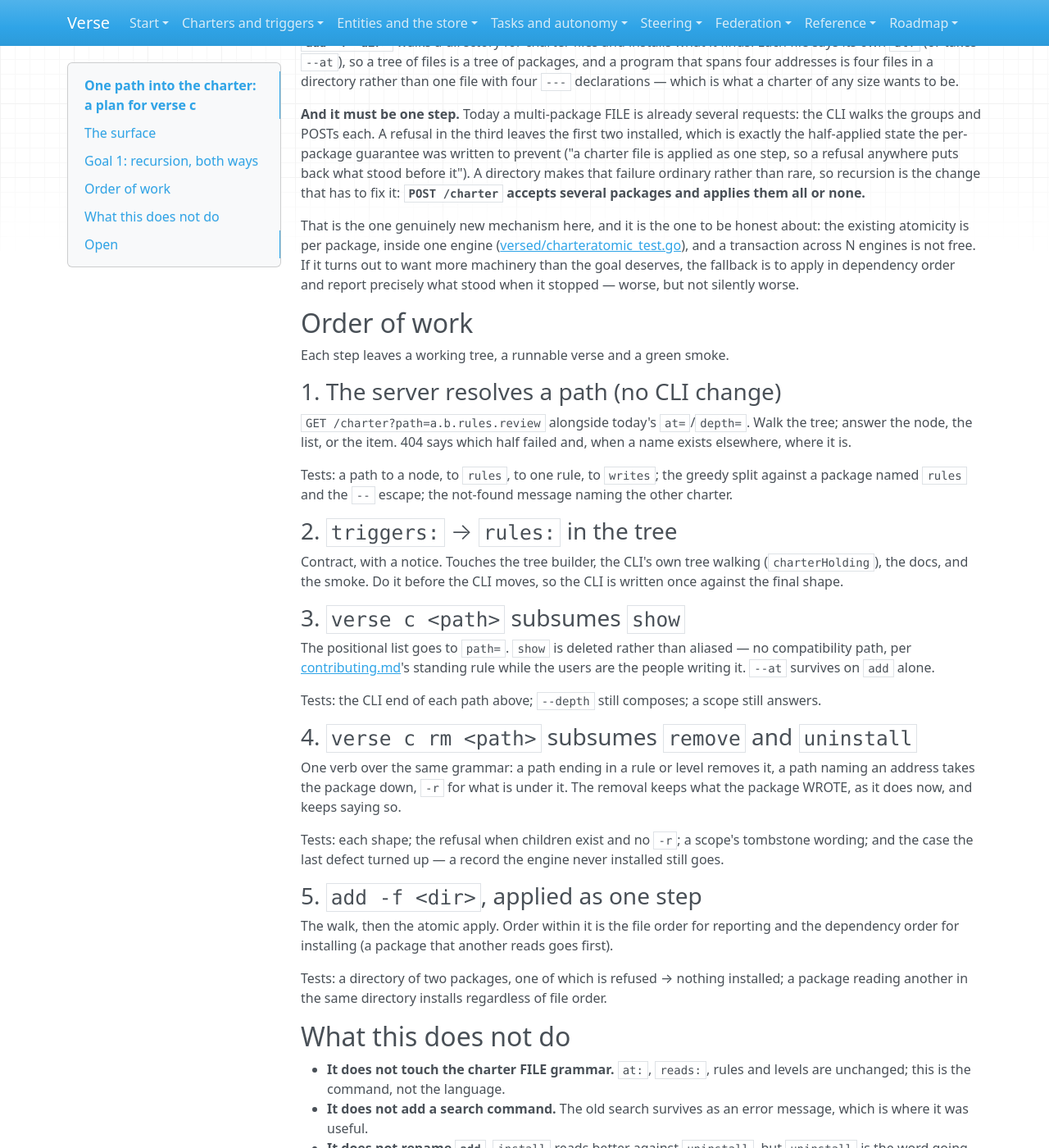
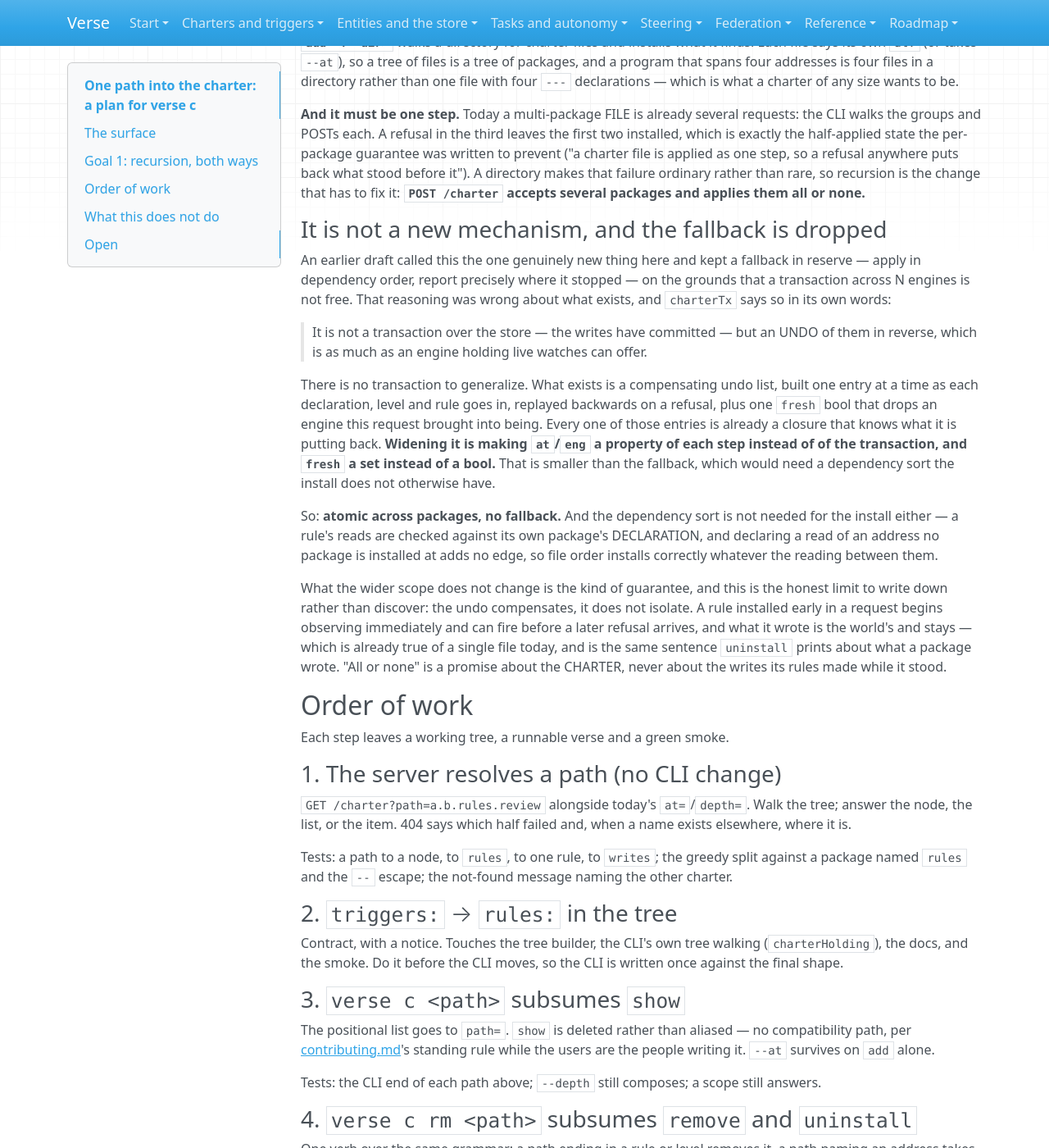
Before and after one commit to signadot/viff, an MkDocs documentation site: the page built from docs/working/charter-command-plan.md, in a window 1280 px wide and 1400 px high, scrolled down 1862 px. Shown: the whole window at 82% size. Built offline with MkDocs 1.6.1, drawn with Linux system fonts in a browser that asks for light colours; some of the changed text lies outside the part shown.

Commit message:
docs: the charter plan's fallback is dropped — there was no transaction to generalize
The note kept a fallback in reserve for recursive install (apply in dependency order,
report where it stopped) on the grounds that atomicity across N engines is not free. That
was wrong about what the tree already does, and charterTx says so in its own words: "It is
not a transaction over the store — the writes have committed — but an UNDO of them in
reverse, which is as much as an engine holding live watches can offer."

So there is nothing expensive to generalize. What exists is a compensating undo list of
closures plus one `fresh` bool, and widening it across packages is making `at`/`eng` a
property of each step rather than of the transaction, and `fresh` a set. That is SMALLER
than the fallback, which would have needed a dependency sort the install does not
otherwise have — and does not need at all, since a rule's reads are checked against its
own package's declaration and a declared read of an uninstalled address adds no edge, so
file order installs correctly whatever the reading between them.

Written down with it: the limit the wider scope does not change. The undo compensates, it
does not isolate — a rule installed early begins observing immediately and can fire before
a later refusal, and what it wrote stays. Already true of one file today. "All or none" is
a promise about the charter, never about the writes its rules made while it stood.

```diff
--- a/docs/working/charter-command-plan.md
+++ b/docs/working/charter-command-plan.md
@@ -101,11 +101,35 @@ is applied as one step, so a refusal anywhere puts back what stood before it").
 makes that failure ordinary rather than rare, so recursion is the change that has to fix it:
 **`POST /charter` accepts several packages and applies them all or none.**
 
-That is the one genuinely new mechanism here, and it is the one to be honest about: the existing
-atomicity is per package, inside one engine ([versed/charteratomic_test.go](../../versed/charteratomic_test.go)),
-and a transaction across N engines is not free. If it turns out to want more machinery than the
-goal deserves, the fallback is to apply in dependency order and report precisely what stood when
-it stopped — worse, but not silently worse.
+### It is not a new mechanism, and the fallback is dropped
+
+An earlier draft called this the one genuinely new thing here and kept a fallback in reserve —
+apply in dependency order, report precisely where it stopped — on the grounds that a transaction
+across N engines is not free. That reasoning was wrong about what exists, and `charterTx` says
+so in its own words:
+
+> It is not a transaction over the store — the writes have committed — but an UNDO of them in
+> reverse, which is as much as an engine holding live watches can offer.
+
+There is no transaction to generalize. What exists is a compensating undo list, built one entry
+at a time as each declaration, level and rule goes in, replayed backwards on a refusal, plus one
+`fresh` bool that drops an engine this request brought into being. Every one of those entries is
+already a closure that knows what it is putting back. **Widening it is making `at`/`eng` a
+property of each step instead of of the transaction, and `fresh` a set instead of a bool.** That
+is smaller than the fallback, which would need a dependency sort the install does not otherwise
+have.
+
+So: **atomic across packages, no fallback.** And the dependency sort is not needed for the
+install either — a rule's reads are checked against its own package's DECLARATION, and declaring
+a read of an address no package is installed at adds no edge, so file order installs correctly
+whatever the reading between them.
+
+What the wider scope does not change is the kind of guarantee, and this is the honest limit to
+write down rather than discover: the undo compensates, it does not isolate. A rule installed
+early in a request begins observing immediately and can fire before a later refusal arrives, and
+what it wrote is the world's and stays — which is already true of a single file today, and is
+the same sentence `uninstall` prints about what a package wrote. "All or none" is a promise
+about the CHARTER, never about the writes its rules made while it stood.
 
 ## Order of work
 
@@ -145,11 +169,14 @@ and the case the last defect turned up — a record the engine never installed s
 
 ### 5. `add -f <dir>`, applied as one step
 
-The walk, then the atomic apply. Order within it is the file order for reporting and the
-dependency order for installing (a package that another reads goes first).
+The walk, then the atomic apply: one `charterTx` for the request, `at`/`eng` per step, `fresh`
+as a set. File order throughout — for installing as well as for reporting, since no edge exists
+to sort by (above).
 
-Tests: a directory of two packages, one of which is refused → nothing installed; a package
-reading another in the same directory installs regardless of file order.
+Tests: a directory of two packages, one of which is refused → nothing installed, and no engine
+left standing at either address; a package reading another in the same directory installs
+regardless of file order; a rule that fired in the window is not undone, which is the limit
+stated rather than a bug.
 
 ## What this does not do
 
```
